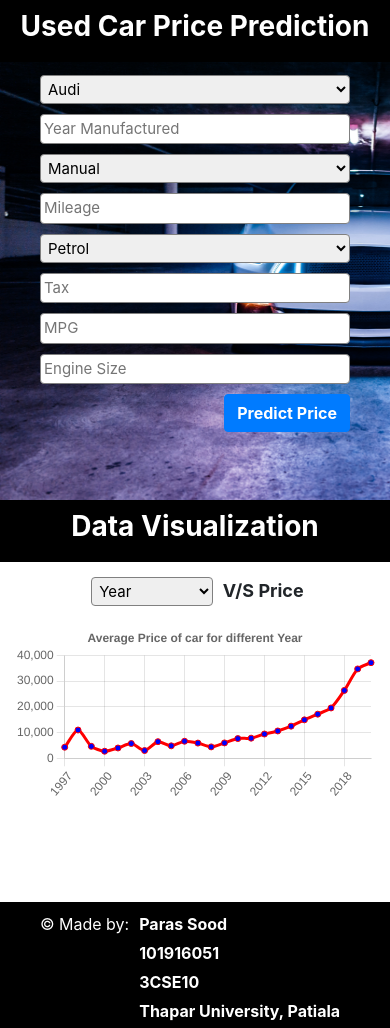
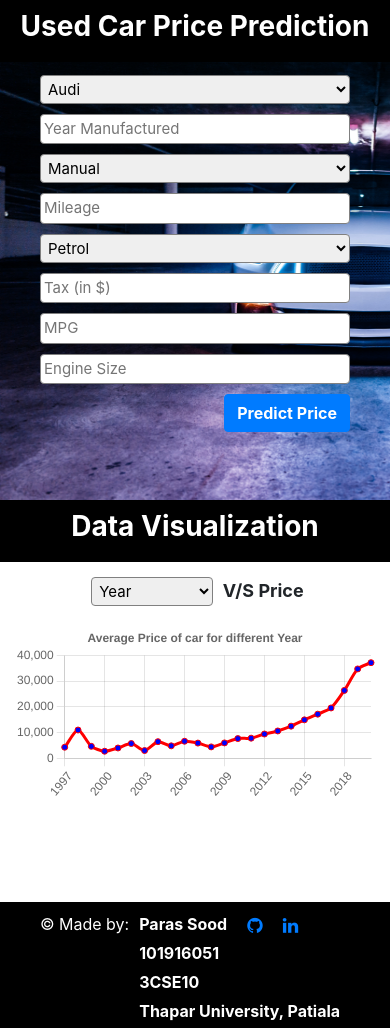
Before and after one commit to Paras-Sood/Used_Car_Price_Prediction, a Flask app: page / in a window 390 px wide. Run offline with Flask 2, Linux system fonts and the light colour scheme; some libraries are stand-ins or nearby versions.

Commit message:
Added Links

```diff
--- a/static/styles.css
+++ b/static/styles.css
@@ -92,6 +92,7 @@ footer div span p{
     }
     #output h2{
         font-size: 26px;
+        min-width: 420px;
     }
     #graph_div{
         width: 95%;
@@ -113,7 +114,7 @@ footer div span p{
     #output h2{
         font-size: 20px;
         min-width: 250px;
-        max-width: 350px;
+        max-width: 310px;
     }
     #graph_div{
         width: 93%;
--- a/templates/index.html
+++ b/templates/index.html
@@ -7,6 +7,7 @@
     <script src="https://cdnjs.cloudflare.com/ajax/libs/Chart.js/2.9.4/Chart.js"></script>
     <script src="https://cdn.jsdelivr.net/npm/chart.js"></script>
     <link rel="stylesheet" href="https://maxcdn.bootstrapcdn.com/bootstrap/4.0.0/css/bootstrap.min.css" integrity="sha384-Gn5384xqQ1aoWXA+058RXPxPg6fy4IWvTNh0E263XmFcJlSAwiGgFAW/dAiS6JXm" crossorigin="anonymous">
+    <link rel="stylesheet" href="https://cdnjs.cloudflare.com/ajax/libs/font-awesome/4.7.0/css/font-awesome.min.css">
     <link rel="stylesheet" href="../static/styles.css">
     <script src="../static/index.js"></script>
     <title>Used Car Price Prediction</title>
@@ -43,7 +44,7 @@
                     <option value="hybrid">Hybrid</option>
                     <option value="other">Other</option>
                 </select>
-                <input type="number" placeholder="Tax" id="tax" step="0.01" min="0">
+                <input type="number" placeholder="Tax (in $)" id="tax" step="0.01" min="0" max="10000">
                 <input type="number" placeholder="MPG" id="mpg" step="0.01" min="0">
                 <input type="number" placeholder="Engine Size" id="eng_size" step="0.01" min="0" max="10">
                 <div>
@@ -73,11 +74,18 @@
         <div>
             © Made by:
             <span>
-                <p>Paras Sood</p>
+                <span style="display: flex;flex-direction: row;margin: 0;">
+                    <p>Paras Sood</p>
+                    <div style="display: flex; margin: 0 10px;font-size: large;padding: 0;">
+                        <a href="https://github.com/Paras-Sood" target="_blank" style="margin: 0 10px;"><i class="fa fa-github" aria-hidden="true"></i></a>
+                        <a href="https://www.linkedin.com/in/paras-sood-38034a1b7" target="_blank" style="margin: 0 10px;"><i class="fa fa-linkedin"></i></a>
+                    </div>
+                </span>
                 <p>101916051</p>
                 <p>3CSE10</p>
                 <p>Thapar University, Patiala</p>
             </span>
+
         </div>
     </footer>
 </body>
```
